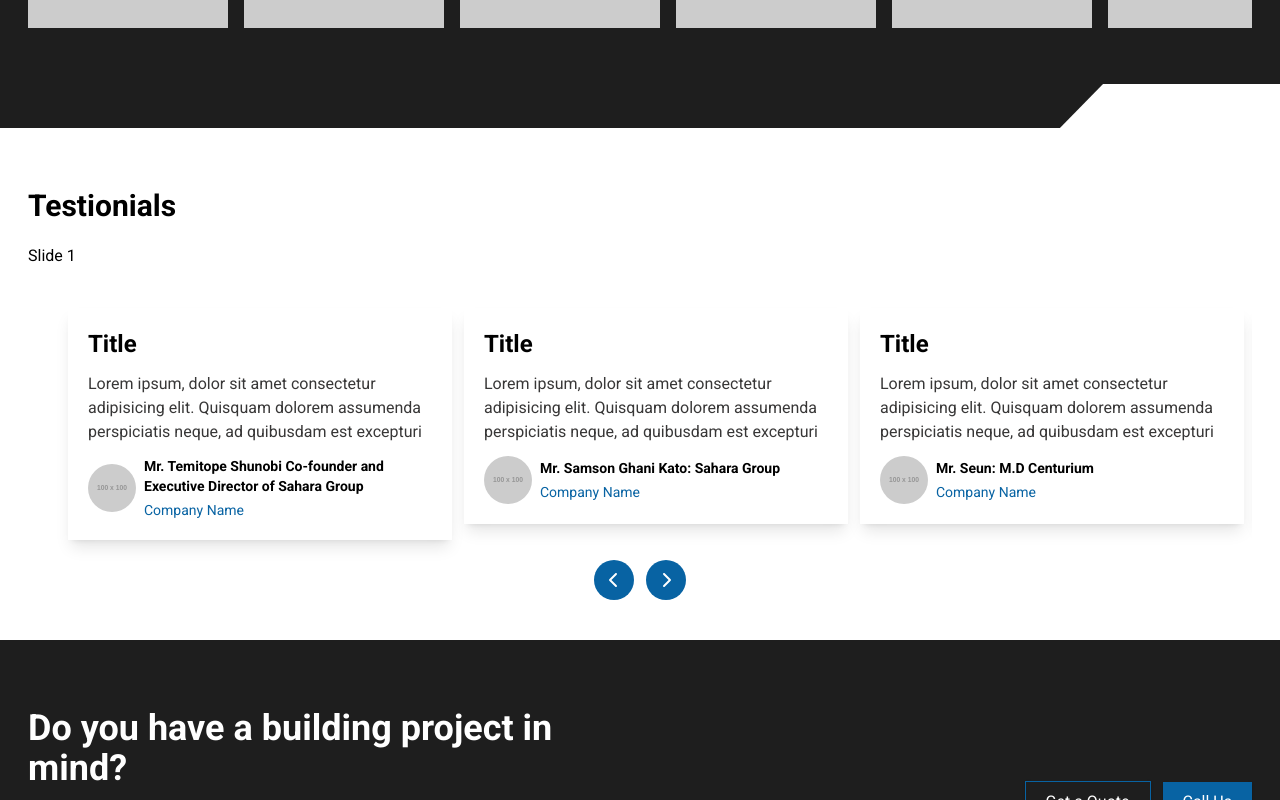
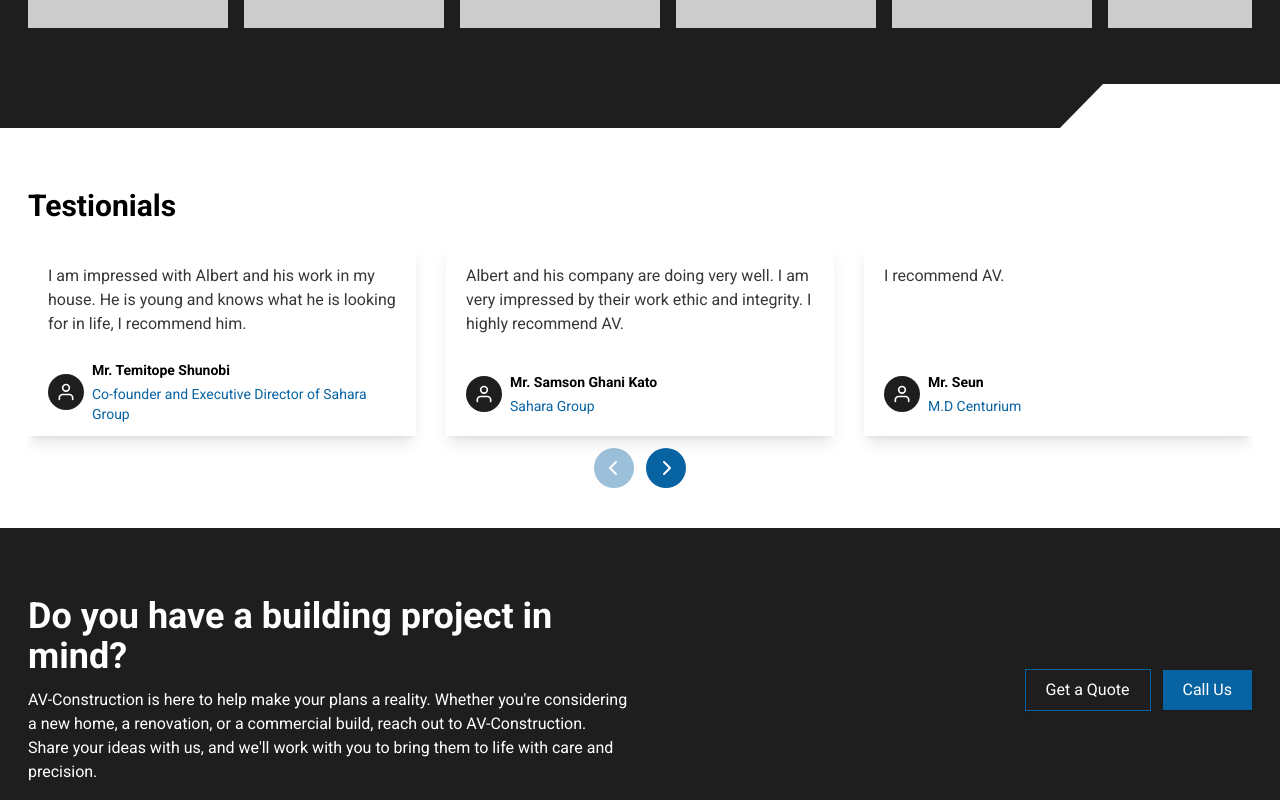
Before and after one commit to JAjorgbor/av-construction, a Next.js app: page / in a window 1280 px wide. Shown: the part 2550-3350 px from the top of the page. Built offline with nearby package versions, Linux system fonts and the light colour scheme.

Commit message:
improvements to testimonials and about stats

```diff
--- a/components/about/AboutStats.tsx
+++ b/components/about/AboutStats.tsx
@@ -8,8 +8,9 @@ const AboutStats = () => {
   const inView = useInView(ref, { once: true });
   return (
     <div ref={ref} className="flex justify-center">
-      <ul className="flex flex-wrap list-none">
-        <li className="block">
+      <ul className="flex flex-wrap list-none gap-8">
+        <li className="flex-grow flex justify-center">
+          <div className="space-y-4">
             <span className="font-lora  text-5xl text-primary">
               {inView ? (
                 <motion.span
@@ -20,11 +21,15 @@ const AboutStats = () => {
                   <CountUp start={0} end={10} />
                   <span>+</span>
                 </motion.span>
-            ):0}
+              ) : (
+                0
+              )}
             </span>
             <p>Ongoing Projects</p>
+          </div>
         </li>
-        <li className="block pl-[30px] sm:pl-[40px] md:pl-[60px]">
+        <li className="flex-grow flex justify-center">
+          <div className="space-y-4">
             <span className="font-lora  text-5xl text-primary">
               {inView ? (
                 <motion.span
@@ -40,6 +45,7 @@ const AboutStats = () => {
               )}
             </span>
             <p>Completed Projects</p>
+          </div>
         </li>
       </ul>
     </div>
--- a/components/home/TestimonialsSection.tsx
+++ b/components/home/TestimonialsSection.tsx
@@ -1,118 +1,90 @@
 "use client";
-import { motion } from "framer-motion";
-import { Swiper, SwiperSlide } from 'swiper/react';
+import { Swiper, SwiperSlide } from "swiper/react";
 
 import Image from "next/image";
-import React, { useEffect, useRef, useState } from "react";
+import { useEffect, useRef, useState } from "react";
 import { FaChevronLeft, FaChevronRight } from "react-icons/fa6";
+import { Navigation } from "swiper/modules";
+import { FiUser } from "react-icons/fi";
 
 const TestimonialsSection = () => {
-  const [carouselIndex, setCarouselIndex] = useState(0);
-  const containerRef = useRef<HTMLDivElement>(null);
-  const [parentWidth, setParentWidth] = useState(0);
-  const [xPosition, setXPosition] = useState(0);
-
-  useEffect(() => {
-    if (containerRef.current) {
-      setParentWidth(containerRef.current.offsetWidth + 20);
-    }
-    const handleResize = () => {
-      if (containerRef.current) {
-        setParentWidth(containerRef.current.offsetWidth + 20);
-      }
-    };
-    window.addEventListener("resize", handleResize);
-    return () => window.removeEventListener("resize", handleResize);
-  }, []);
-
-  useEffect(() => {
-    setXPosition(carouselIndex * Number(parentWidth));
-  }, [carouselIndex, parentWidth]);
+  const prevRef = useRef<HTMLButtonElement>(null);
+  const nextRef = useRef<HTMLButtonElement>(null);
 
   const content = [
     {
-      name: "Mr. Temitope Shunobi  Co-founder and Executive Director of Sahara Group",
+      name: "Mr. Temitope Shunobi",
       comment: (
         <>
-         I am impressed with Albert and his work in my house. He is young and knows what he is looking for in life, I recommend him.
+          I am impressed with Albert and his work in my house. He is young and
+          knows what he is looking for in life, I recommend him.
         </>
       ),
+      company: "Co-founder and Executive Director of Sahara Group",
     },
     {
-      name: "Mr. Samson Ghani Kato: Sahara Group",
+      name: "Mr. Samson Ghani Kato",
       comment: (
         <>
-          Albert and his company are doing very well. I am very impressed by their work ethic and integrity. I highly recommend AV.
-
+          Albert and his company are doing very well. I am very impressed by
+          their work ethic and integrity. I highly recommend AV.
         </>
       ),
+      company: "Sahara Group",
     },
     {
-      name: "Mr. Seun: M.D Centurium",
-      comment: (
-        <>
-           I recommend AV.
-
-        </>
-      ),
+      name: "Mr. Seun",
+      comment: <>I recommend AV.</>,
+      company: "M.D Centurium",
     },
     {
       name: "Pst. Engr. Opeyemi J",
       comment: (
         <>
-         AV Construction is simply the best choice for construction. Full of young and talented individuals.
+          AV Construction is simply the best choice for construction. Full of
+          young and talented individuals.
         </>
       ),
     },
     {
-      name: "Emmanuel C. Vincent",
+      name: "Mr.  Kenna",
+      comment: <>Your work is sharp, topnotch and I love it.</>,
+      company: "GreenVille LNG",
+    },
+    {
+      name: "Mr. Nabil",
       comment: (
         <>
-         OMO baba wuna too sabi. Highly recommended always.
-
+          Thank you Mr. Albert and the entire team for a work well-done. I am
+          very grateful.
         </>
       ),
+      company: "Greenville LNG",
+    },
+    {
+      name: "Mr. Idris",
+      comment: <>Superb and excellent work.</>,
+      company: "M.D Aik concepts LTD",
+    },
+    {
+      name: "Emmanuel C. Vincent",
+      comment: <>OMO baba wuna too sabi. Highly recommended always.</>,
     },
     {
       name: "Birma J. J",
       comment: (
         <>
-       Wow, you guys have really gone so far in such a short time. I am very impressed and would surely recommend you my friend.
-
-
+          Wow, you guys have really gone so far in such a short time. I am very
+          impressed and would surely recommend you my friend.
         </>
       ),
     },
     {
-      name: "Mr.  Kenna: GreenVille LNG",
+      name: "Mrs. Susuan Kunle",
       comment: (
         <>
-       Your work is sharp, topnotch and I love it.
-        </>
-      ),
-    },
-     {
-      name: "Mr. Nabil: Greenville LNG",
-      comment: (
-        <>
-     Thank you Mr. Albert and the entire team for a work well-done. I am very grateful.
-        </>
-      ),
-    },
-     {
-      name: "Mr. Idris: M.D Aik concepts LTD",
-      comment: (
-        <>
-     Superb and excellent work.
-        </>
-      ),
-    },
-    {
-      name: "Mrs. Susuan Kunle",
-      comment: (
-        <>
-    I am glad Mr. Samson recommended you and not someone else. I love the final output and would surely call you guys back.
-
+          I am glad Mr. Samson recommended you and not someone else. I love the
+          final output and would surely call you guys back.
         </>
       ),
     },
@@ -122,92 +94,80 @@ const TestimonialsSection = () => {
     <div className="">
       <div className="col-span-12 relative">
         <Swiper
-        slidesPerView={3}
+          breakpoints={{
+            0: {
+              slidesPerView: 1,
+            },
+            720: {
+              slidesPerView: 2,
+            },
+            1204: {
+              slidesPerView: 3,
+            },
+          }}
           spaceBetween={30}
           pagination={{
             clickable: true,
           }}
-        // modules={[Pagination]}
-        className="mySwiper"
-      >
-        <SwiperSlide>Slide 1</SwiperSlide>
-      </Swiper>
-        <div className="pb-[40px] md:pb-0 overflow-hidden ">
+          modules={[Navigation]}
+          navigation={{
+            prevEl: prevRef.current,
+            nextEl: nextRef.current,
+          }}
+          onBeforeInit={(swiper) => {
+            // Swiper expects the navigation elements to exist before init
+            // So we set them manually like this
 
-          <motion.div
-            className="flex gap-3 min-w-max p-10"
-            animate={{
-              x: -xPosition,
+            setTimeout(() => {
+              if (
+                prevRef.current &&
+                nextRef.current &&
+                swiper.params.navigation
+              ) {
+                const navigationOptions = swiper.params.navigation as any;
+                navigationOptions.prevEl = prevRef.current;
+                navigationOptions.nextEl = nextRef.current;
+                swiper.navigation.init();
+                swiper.navigation.update();
+              }
+            });
           }}
-            transition={{ type: "tween" }}
         >
           {content.map((each, index) => (
-              <motion.div
-                drag="x"
-                dragConstraints={{ left: 0, right: 0 }}
-                onDragEnd={(event, info) => {
-                  if (info.offset.x > 100 && carouselIndex !== 0) {
-                    setCarouselIndex(carouselIndex - 1); // Swiped left
-                  } else if (
-                    info.offset.x < -100 &&
-                    carouselIndex !== content.length - 1
-                  ) {
-                    setCarouselIndex(carouselIndex + 1); // Swiped right
-                  }
-                }}
-                className="relative w-[80vw] sm:max-w-sm"
-                ref={containerRef}
-                // style={{ width: parentWidth }}
-                key={index}
-              >
-                {/* shape and images */}
-                <div className=" p-5 shadow-lg space-y-3">
-                  <p className="font-bold text-2xl">Title</p>
-                  <p className="text-foreground">
-                    Lorem ipsum, dolor sit amet consectetur adipisicing elit.
-                    Quisquam dolorem assumenda perspiciatis neque, ad quibusdam
-                    est excepturi
-                  </p>
+            <SwiperSlide key={index}>
+              <div className="h-80 md:h-56">
+                <div className=" p-5 shadow-lg space-y-3 h-56 md:h-48 flex gap-3 flex-col">
+                  <p className="text-foreground flex-grow">{each.comment}</p>
                   <div className="flex gap-2 items-center">
-                    <Image
-                      className="rounded-full size-12"
-                      src="https://dummyimage.com/100x100"
-                      alt="testimonial"
-                      width={100}
-                      height={100}
-                    />
+                    <span className="rounded-full text-white bg-secondary  grid items-center p-2">
+                      <FiUser size={20} />
+                    </span>
                     <div className="space-y-1 text-sm">
                       <p className="font-bold">{each.name}</p>
-                      <p className="text-primary">Company Name</p>
+                      <p className="text-primary">{each.company}</p>
                     </div>
                   </div>
                 </div>
-              </motion.div>
+              </div>
+            </SwiperSlide>
           ))}
-          </motion.div>
+        </Swiper>
         {/* If we need navigation buttons */}
-          <div className="absolute bottom-0 md:-bottom-10 left-1/2 transform -translate-x-1/2 -translate-y-1/2 space-x-3  md:block">
+        <div className="absolute bottom-0 md:-bottom-10 left-1/2 transform -translate-x-1/2 -translate-y-1/2 space-x-3  md:block z-40">
           <button
             type="button"
-              onClick={() =>
-                carouselIndex !== 0 ? setCarouselIndex(carouselIndex - 1) : null
-              }
-              className=" p-3 rounded-full bg-primary  text-white hover:bg-secondary top-auto bottom-[85px] left-[30px] "
+            ref={prevRef}
+            className=" p-3 rounded-full bg-primary  text-white hover:bg-secondary top-auto bottom-[85px] left-[30px] disabled:opacity-40 disabled:cursor-not-allowed"
           >
             <FaChevronLeft />
           </button>
           <button
+            ref={nextRef}
             type="button"
-              onClick={() =>
-                carouselIndex !== content.length - 1
-                  ? setCarouselIndex(carouselIndex + 1)
-                  : null
-              }
-              className="p-3 rounded-full bg-primary  text-white hover:bg-secondary top-auto bottom-[85px] left-[85px]"
+            className="p-3 rounded-full bg-primary  text-white hover:bg-secondary top-auto bottom-[85px] left-[85px] disabled:opacity-40 disabled:cursor-not-allowed"
           >
             <FaChevronRight />
           </button>
-          </div>
         </div>
       </div>
     </div>
```
Lines whose indentation alone changed are shown as unchanged.
